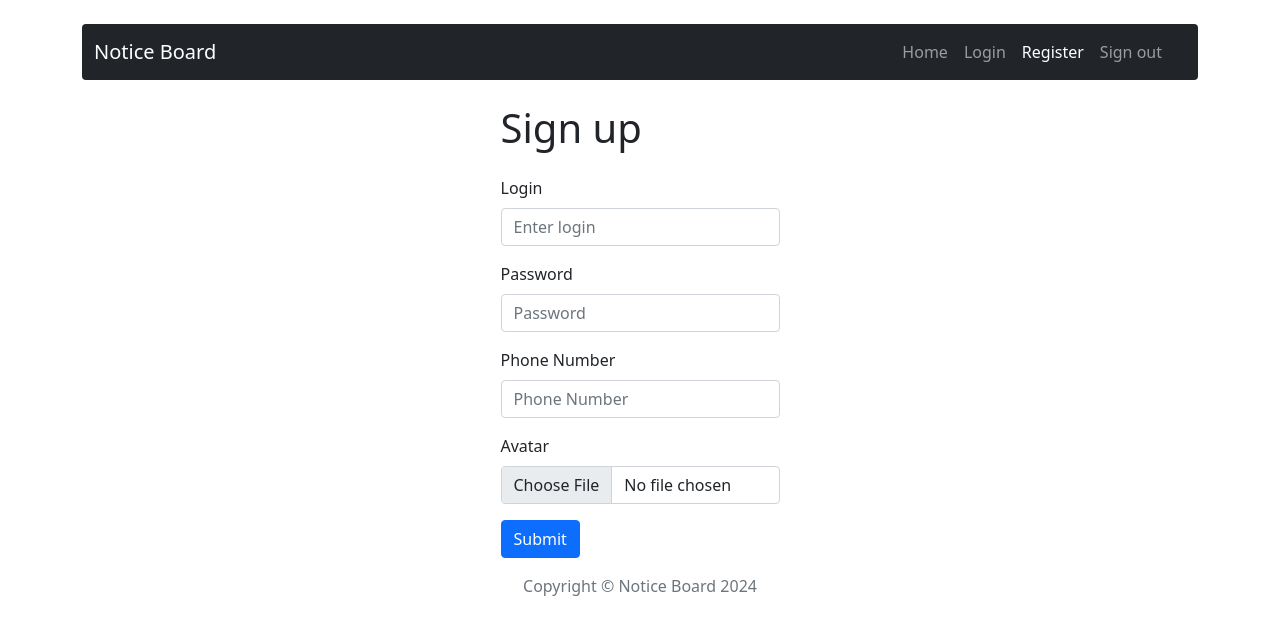
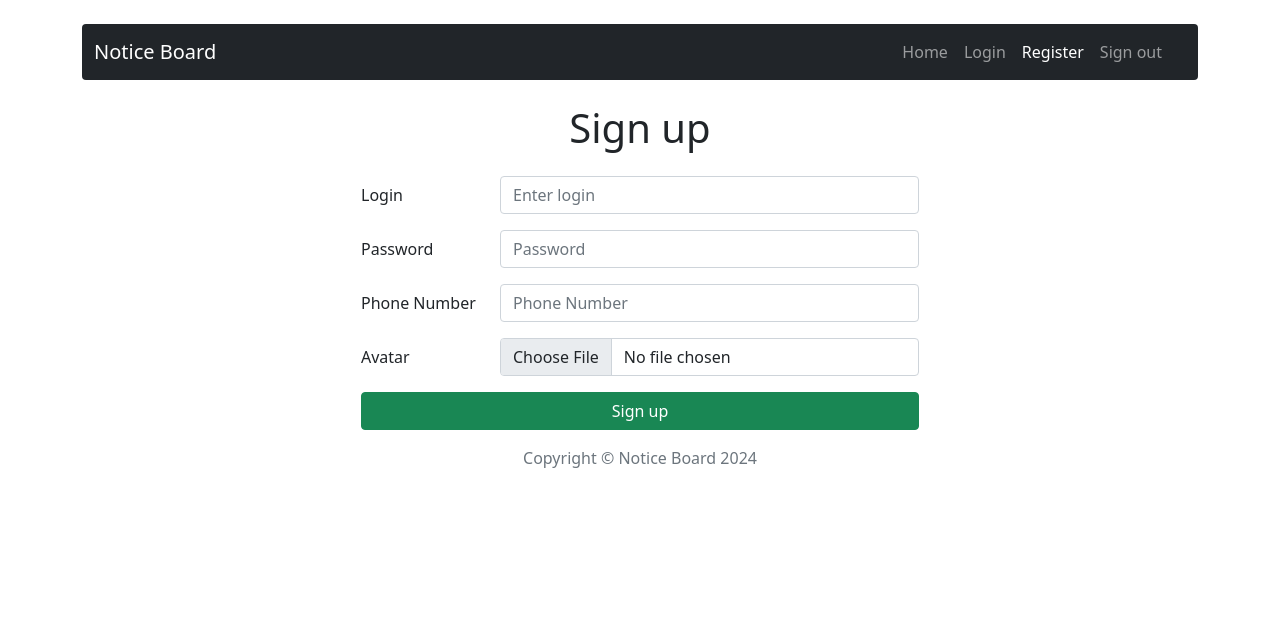
Before and after one commit to Aleksandra-Gorecka/Notice_Board-advertising_website, a React (Create React App) app in the folder client/: page /register in a window 1280 px wide. Shown: the top 634 px of the page. Built offline with nearby package versions, Linux system fonts and the light colour scheme; no server answers.

Commit message:
Add styles to Login, Logout and Register pages

```diff
--- a/client/src/components/pages/Login/Login.js
+++ b/client/src/components/pages/Login/Login.js
@@ -72,22 +72,22 @@ const Login = () =>{
             )}
 
             {status === "loading" && (
-                <Spinner animation="border" role="status" className="d-block mx-auto">
+                <Spinner animation="border" role="status" className="d-block mx-auto my-3">
                     <span className="visually-hidden">Loading...</span>
                 </Spinner>
             )}
 
-            <Form.Group className="mb-3" controlId="formLogin">
-                <Form.Label>Login</Form.Label>
-                <Form.Control type="text" value={login} onChange={e => setLogin(e.target.value)} placeholder="Enter login" />
+            <Form.Group className="mb-3 d-flex align-items-center" controlId="formLogin">
+                <Form.Label className="my-0" style={{ flex: '1 0 0' }}>Login</Form.Label>
+                <Form.Control type="text" style={{ flex: '3 0 0' }} className="ms-2 shadow-none" value={login} onChange={e => setLogin(e.target.value)} placeholder="Enter login" />
             </Form.Group>
 
-            <Form.Group className="mb-3" controlId="formPassword">
-                <Form.Label>Password</Form.Label>
-                <Form.Control type="password" value={password} onChange={e => setPassword(e.target.value)} placeholder="Password" />
+            <Form.Group className="mb-3 d-flex align-items-center" controlId="formPassword">
+                <Form.Label className="my-0" style={{ flex: '1 0 0' }}>Password</Form.Label>
+                <Form.Control type="password" style={{ flex: '3 0 0' }} className="ms-2 shadow-none" value={password} onChange={e => setPassword(e.target.value)} placeholder="Password" />
             </Form.Group>
 
-            <Button variant="primary" type="submit">
+            <Button className="my-2 w-100 shadow-none" variant="success" type="submit">
                 Log in
             </Button>
 
--- a/client/src/components/pages/Logout/Logout.js
+++ b/client/src/components/pages/Logout/Logout.js
@@ -19,7 +19,7 @@ const Logout = () =>{
     }, [dispatch])
 
 
-    return null;
+    return <p className="text-center my-5">Now you are logged out, see you soon!</p>
 }
 
 export default Logout;
--- a/client/src/components/pages/Register/Register.js
+++ b/client/src/components/pages/Register/Register.js
@@ -45,9 +45,9 @@ const Register = () =>{
     }
 
     return (
-        <Form className="col-12 col-sm-3 mx-auto" onSubmit={handleSubmit}>
+        <Form className="col-12 col-xl-6 col-md-6 col-sm-6 mx-auto" onSubmit={handleSubmit}>
 
-            <h1 className="my-4">Sign up</h1>
+            <h1 className="my-4 text-center">Sign up</h1>
 
             {status === "success" && (
                 <Alert variant="success">
@@ -78,33 +78,33 @@ const Register = () =>{
             )}
 
             {status === "loading" && (
-                <Spinner animation="border" role="status" className="d-block mx-auto">
+                <Spinner animation="border" role="status" className="d-block mx-auto my-3">
                     <span className="visually-hidden">Loading...</span>
                 </Spinner>
             )}
 
-            <Form.Group className="mb-3" controlId="formLogin">
-                <Form.Label>Login</Form.Label>
-                <Form.Control type="text" value={login} onChange={e => setLogin(e.target.value)} placeholder="Enter login" />
+            <Form.Group className="mb-3 d-flex align-items-center" controlId="formLogin">
+                <Form.Label className="my-0" style={{ flex: '1 0 0' }}>Login</Form.Label>
+                <Form.Control type="text" style={{ flex: '3 0 0' }} className="ms-2 shadow-none" value={login} onChange={e => setLogin(e.target.value)} placeholder="Enter login" />
             </Form.Group>
 
-            <Form.Group className="mb-3" controlId="formPassword">
-                <Form.Label>Password</Form.Label>
-                <Form.Control type="password" value={password} onChange={e => setPassword(e.target.value)} placeholder="Password" />
+            <Form.Group className="mb-3 d-flex align-items-center" controlId="formPassword">
+                <Form.Label className="my-0" style={{ flex: '1 0 0' }}>Password</Form.Label>
+                <Form.Control type="password" style={{ flex: '3 0 0' }} className="ms-2 shadow-none" value={password} onChange={e => setPassword(e.target.value)} placeholder="Password" />
             </Form.Group>
 
-            <Form.Group className="mb-3" controlId="formphoneNumber">
-                <Form.Label>Phone Number</Form.Label>
-                <Form.Control type="tel" value={phoneNumber} onChange={e => setPhoneNumber(e.target.value)} placeholder="Phone Number" />
+            <Form.Group className="mb-3 d-flex align-items-center" controlId="formphoneNumber">
+                <Form.Label className="my-0" style={{ flex: '1 0 0' }}>Phone Number</Form.Label>
+                <Form.Control type="tel" style={{ flex: '3 0 0' }} className="ms-2 shadow-none" value={phoneNumber} onChange={e => setPhoneNumber(e.target.value)} placeholder="Phone Number" />
             </Form.Group>
 
-            <Form.Group className="mb-3" controlId="formavatar">
-                <Form.Label>Avatar</Form.Label>
-                <Form.Control type="file" onChange={e=> setAvatar(e.target.files[0])}/>
+            <Form.Group className="mb-3 d-flex align-items-center" controlId="formavatar">
+                <Form.Label className="my-0" style={{ flex: '1 0 0' }}>Avatar</Form.Label>
+                <Form.Control type="file" style={{ flex: '3 0 0' }} className="ms-2 shadow-none" onChange={e=> setAvatar(e.target.files[0])}/>
             </Form.Group>
 
-            <Button variant="primary" type="submit">
-                Submit
+            <Button className="w-100" variant="success" type="submit">
+                Sign up
             </Button>
 
         </Form>
```
